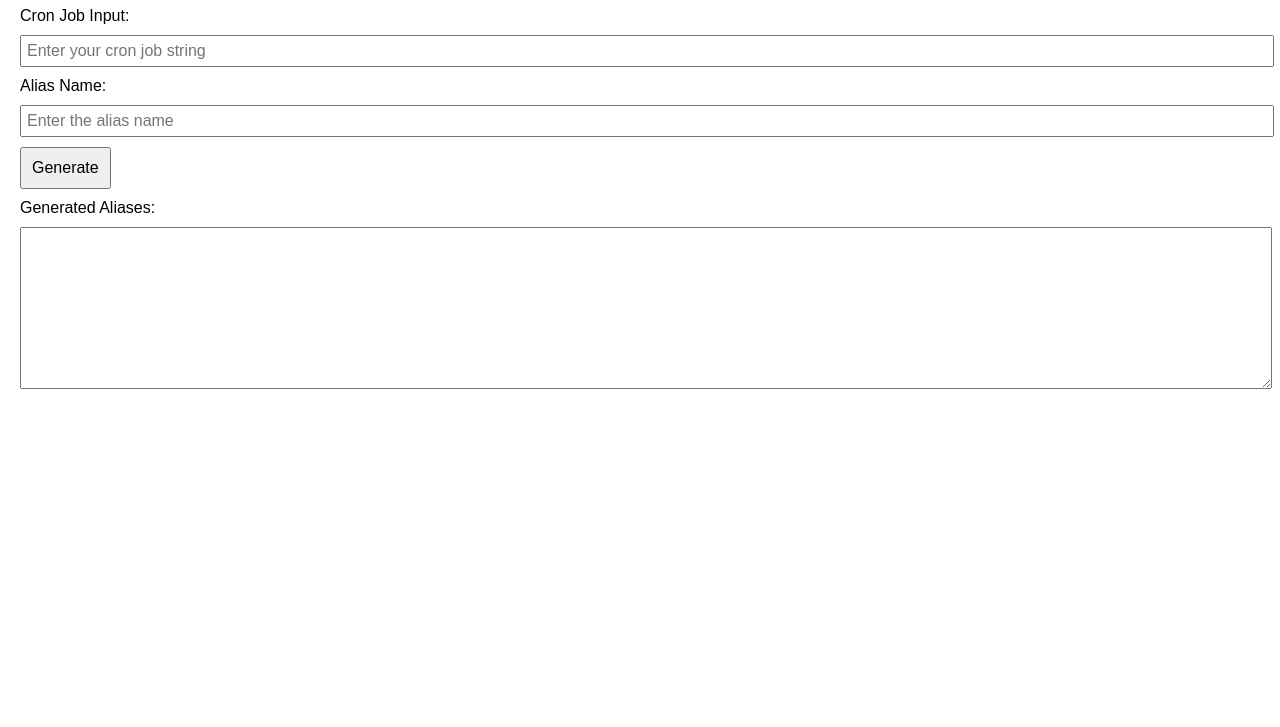
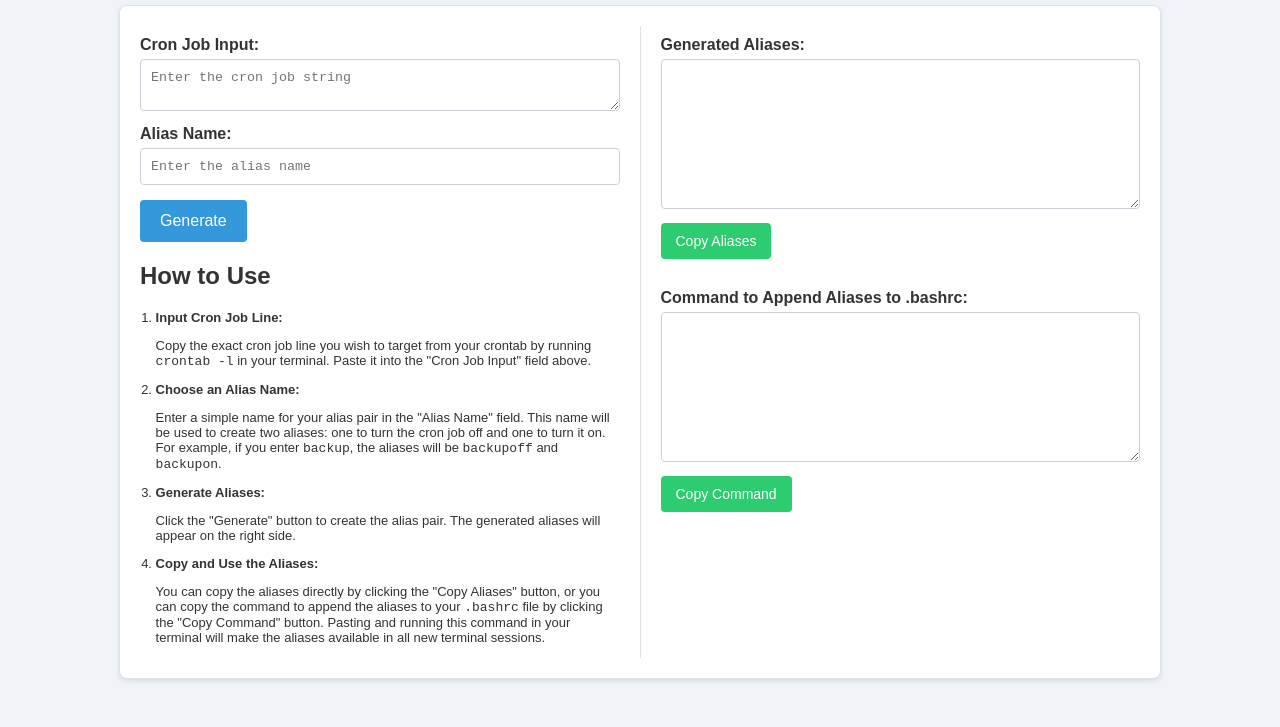
Before and after one commit to Nillows/cronoff-switch, a plain HTML site: page index.html in a window 1280 px wide. Shown: the part 73-800 px from the top of the page. Drawn offline with Linux system fonts and the light colour scheme.

Commit message:
Update index.html

```diff
--- a/index.html
+++ b/index.html
@@ -1,40 +1,54 @@
 <!DOCTYPE html>
 <html>
 <head>
-    <title>Cronjob Alias Generator</title>
-    <style>
-        body {
-            font-family: Arial, sans-serif;
-            margin: 20px;
-        }
-        label, input, textarea, button {
-            display: block;
-            margin-bottom: 10px;
-        }
-        input, textarea {
-            width: 100%;
-            padding: 5px;
-            font-size: 16px;
-        }
-        button {
-            padding: 10px;
-            font-size: 16px;
-        }
-        textarea {
-            height: 150px;
-        }
-    </style>
+    <title>Alias Generator</title>
+    <link rel="stylesheet" href="style.css">
 </head>
 <body>
-    <h1>Cronjob Alias Generator</h1>
-    <label for="cronjob">Cron Job Input:</label>
-    <input type="text" id="cronjob" placeholder="Enter your cron job string">
-    <label for="aliasname">Alias Name:</label>
-    <input type="text" id="aliasname" placeholder="Enter the alias name">
-    <button id="generate">Generate</button>
-    <label for="output">Generated Aliases:</label>
-    <textarea id="output" readonly></textarea>
+    <h1>Alias Generator</h1>
+    <div class="container">
+        <div class="left-side">
+            <label for="cronjob">Cron Job Input:</label>
+            <textarea id="cronjob" placeholder="Enter the cron job string"></textarea>
+            <br>
+            <label for="aliasname">Alias Name:</label>
+            <input type="text" id="aliasname" placeholder="Enter the alias name">
+            <br>
+            <button id="generate">Generate</button>
 
+            <!-- How to Use Section -->
+            <div class="how-to-use">
+                <h2>How to Use</h2>
+                <ol class ="ol">
+                    <li>
+                        <strong>Input Cron Job Line:</strong>
+                        <p>Copy the exact cron job line you wish to target from your crontab by running <code>crontab -l</code> in your terminal. Paste it into the "Cron Job Input" field above.</p>
+                    </li>
+                    <li>
+                        <strong>Choose an Alias Name:</strong>
+                        <p>Enter a simple name for your alias pair in the "Alias Name" field. This name will be used to create two aliases: one to turn the cron job off and one to turn it on. For example, if you enter <code>backup</code>, the aliases will be <code>backupoff</code> and <code>backupon</code>.</p>
+                    </li>
+                    <li>
+                        <strong>Generate Aliases:</strong>
+                        <p>Click the "Generate" button to create the alias pair. The generated aliases will appear on the right side.</p>
+                    </li>
+                    <li>
+                        <strong>Copy and Use the Aliases:</strong>
+                        <p>You can copy the aliases directly by clicking the "Copy Aliases" button, or you can copy the command to append the aliases to your <code>.bashrc</code> file by clicking the "Copy Command" button. Pasting and running this command in your terminal will make the aliases available in all new terminal sessions.</p>
+                    </li>
+                </ol>
+            </div>
+        </div>
+        <div class="right-side">
+            <label for="output">Generated Aliases:</label>
+            <textarea id="output" readonly></textarea>
+            <button id="copyAliases">Copy Aliases</button>
+            <br>
+            <label for="appendCommand">Command to Append Aliases to .bashrc:</label>
+            <textarea id="appendCommand" readonly></textarea>
+            <button id="copyCommand">Copy Command</button>
+        </div>
+    </div>
     <script src="javascript.js"></script>
 </body>
 </html>
```
